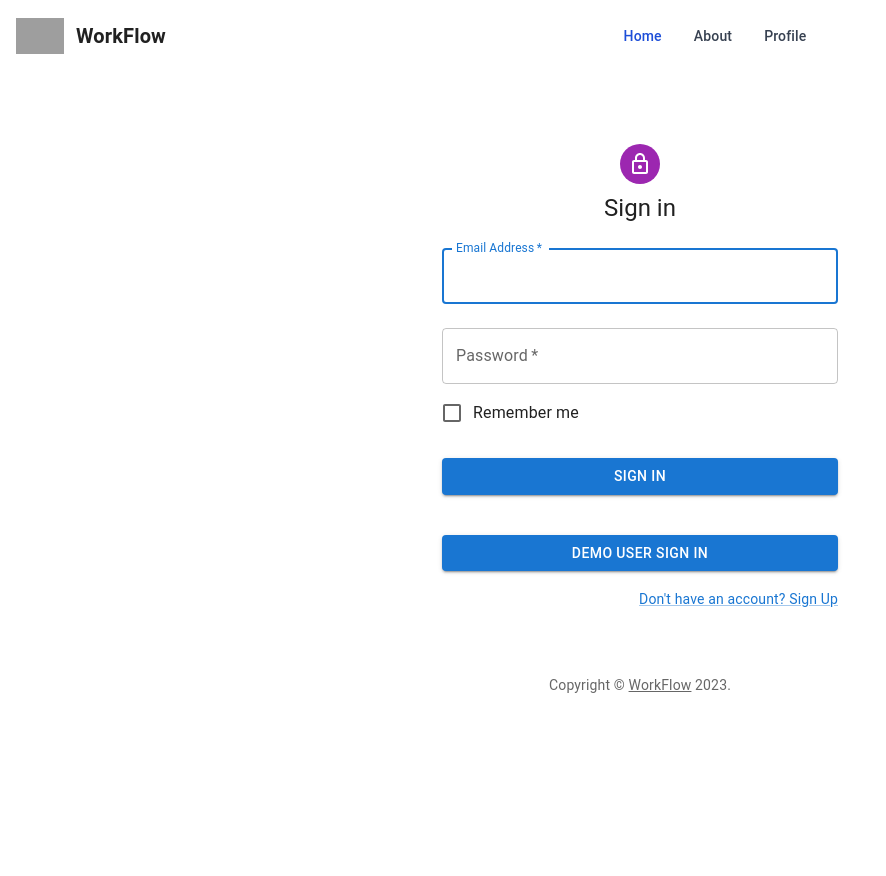
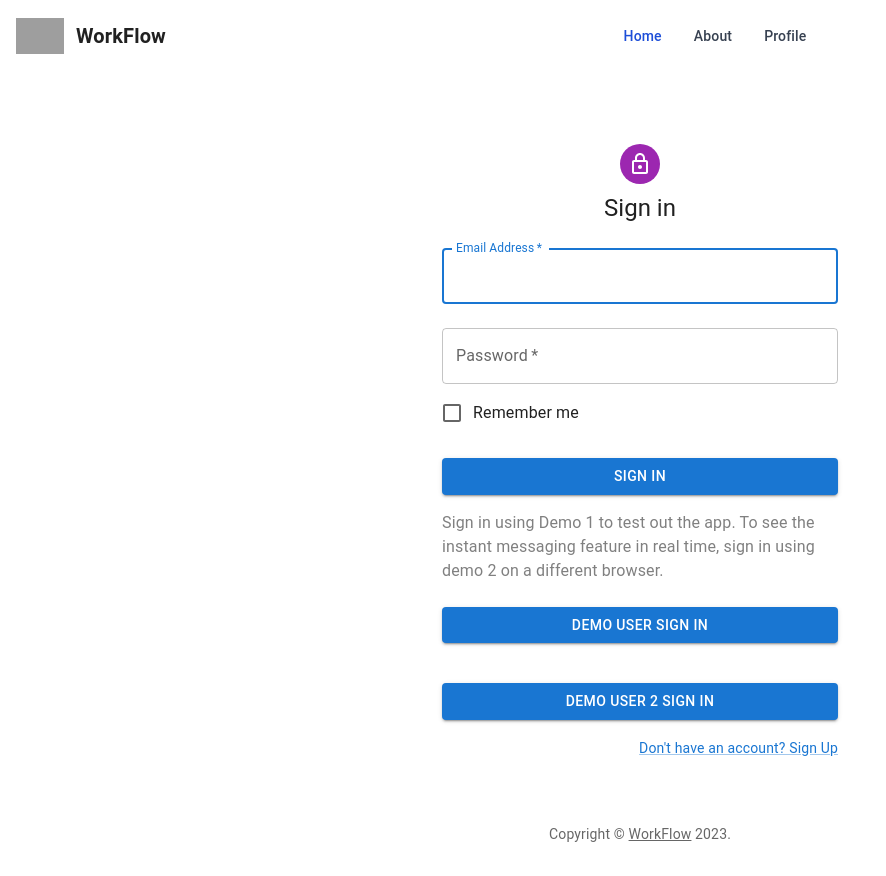
Before and after one commit to deudoxie758/WorkFlow, a Next.js app: page /login in a window 1280 px wide. Shown: the whole page, without its empty margins (0-886 px from the left). Before the commit the page ends 800 px from the top, so only its background shows below. Built offline with nearby package versions, Linux system fonts and the light colour scheme; no server answers; grey boxes are pictures that could not be loaded.

Commit message:
add demo 2

```diff
--- a/src/pages/login.js
+++ b/src/pages/login.js
@@ -74,6 +74,17 @@ export default function SignIn() {
     });
   };
 
+  const demo2SignIn = async (e) => {
+    e.preventDefault();
+
+    const res = await signIn("credentials", {
+      email: "john@doe.com",
+      password: "password",
+      callbackUrl: "/",
+      // redirect: false,
+    });
+  };
+
   return (
     <ThemeProvider theme={theme}>
       <Container component="main" maxWidth="xs">
@@ -131,6 +142,12 @@ export default function SignIn() {
             >
               Sign In
             </Button>
+            <Typography color="grey">
+              {" "}
+              Sign in using Demo 1 to test out the app. To see the instant
+              messaging feature in real time, sign in using demo 2 on a
+              different browser.
+            </Typography>
             <Button
               fullWidth
               variant="contained"
@@ -139,6 +156,15 @@ export default function SignIn() {
               onClick={demoSignIn}
             >
               Demo User Sign In
+            </Button>
+            <Button
+              fullWidth
+              variant="contained"
+              sx={{ mt: 3, mb: 2 }}
+              className="text-white bg-blue-500 rounded-md hover:bg-blue-600"
+              onClick={demo2SignIn}
+            >
+              Demo User 2 Sign In
             </Button>
             <Grid container>
               <Grid item xs>
```
